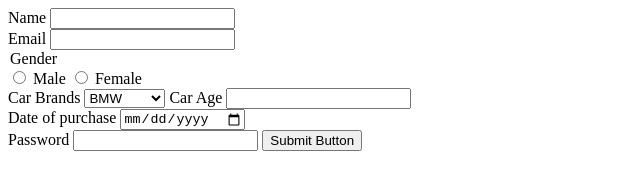
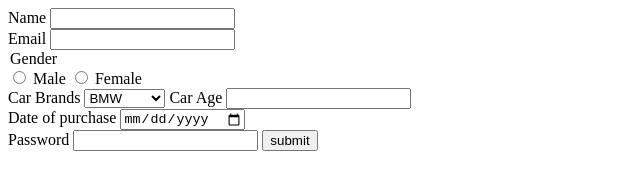
Before and after one commit to acciojob/car-insurance-form-JHA123ABHIlash, a website: page main.html in a window 1280 px wide. Shown: the whole page, without its empty margins (0-640 px from the left). Drawn offline with Linux system fonts and the light colour scheme.

Commit message:
created a submission

```diff
--- a/main.html
+++ b/main.html
@@ -41,7 +41,7 @@
 		<input type="password" id="password" required>
 
 
-		<input type="submit" value="Submit Button">
+		<button type='submit'>submit</button>
 
 
 
```
